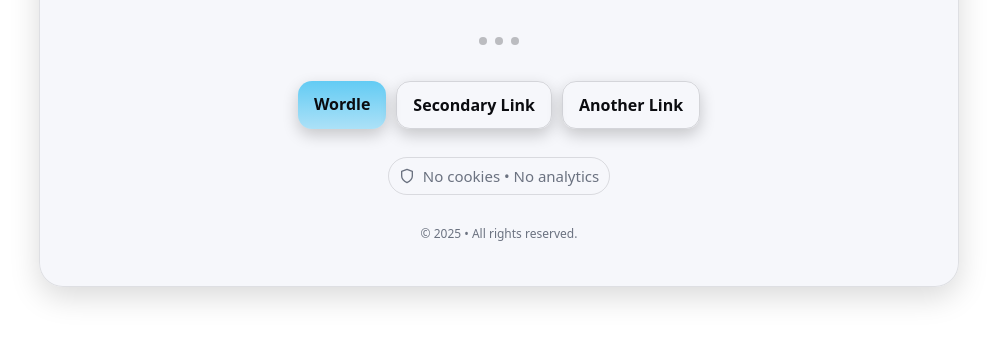
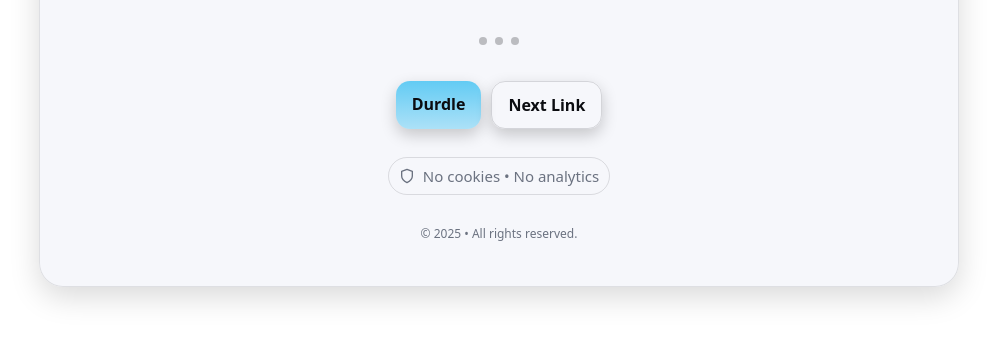
Before and after one commit to alantdunn/dunnonline, a plain HTML site: page docs/index.html in a window 1280 px wide. Shown: the part 379-720 px from the top of the page, without its empty margins (141-1138 px from the left). Drawn offline with Linux system fonts and the light colour scheme.

Commit message:
Update index.html

```diff
--- a/docs/index.html
+++ b/docs/index.html
@@ -86,9 +86,8 @@
       </div>
 
       <div class="actions" role="navigation" aria-label="Primary">
-        <a class="btn" href="wordle/" rel="me noopener" >Wordle</a>
-        <a class="btn ghost" href="#" rel="noopener" target="_blank">Secondary Link</a>
-        <a class="btn ghost" href="#" rel="noopener" target="_blank">Another Link</a>
+        <a class="btn" href="wordle/" rel="me noopener" >Durdle</a>
+        <a class="btn ghost" href="#" rel="noopener" >Next Link</a>
       </div>
 
       <div class="links" aria-label="Notes">
```
